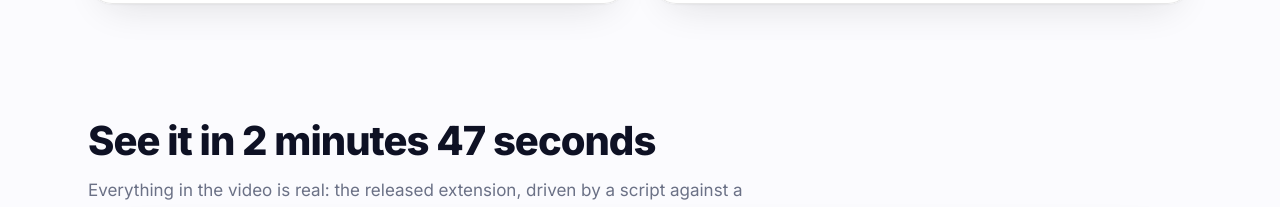
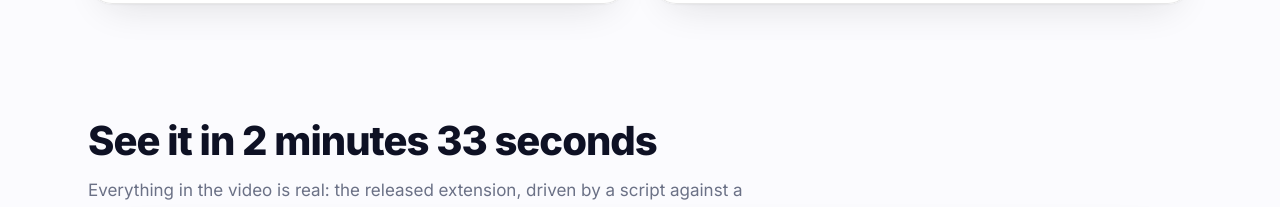
Before and after one commit to Pranav-Singh-Devloper/flaglens, a React (Vite) app in the folder site/: page / in a window 1280 px wide. Shown: the part 5311-5518 px from the top of the page. Built offline with nearby package versions, Linux system fonts and the light colour scheme.

Commit message:
fix(site): demo length is 2:33

```diff
--- a/site/src/App.tsx
+++ b/site/src/App.tsx
@@ -295,7 +295,7 @@ export default function App() {
 
         <section id="demo" className="pt-28">
           <Reveal>
-            <h2 className="text-[clamp(28px,3.4vw,40px)] leading-tight font-extrabold tracking-tight">See it in 2 minutes 47 seconds</h2>
+            <h2 className="text-[clamp(28px,3.4vw,40px)] leading-tight font-extrabold tracking-tight">See it in 2 minutes 33 seconds</h2>
             <p className="mt-3 max-w-2xl text-[17px] text-muted">Everything in the video is real: the released extension, driven by a script against a self-hosted Flagsmith started with one command.</p>
             <div className="mt-8">
               <Window>
```
